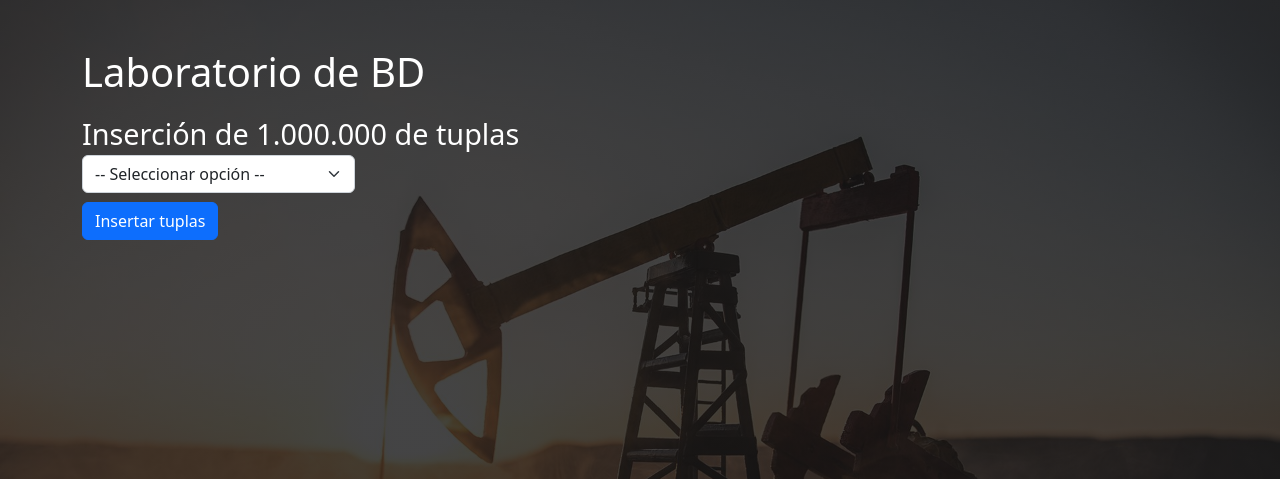
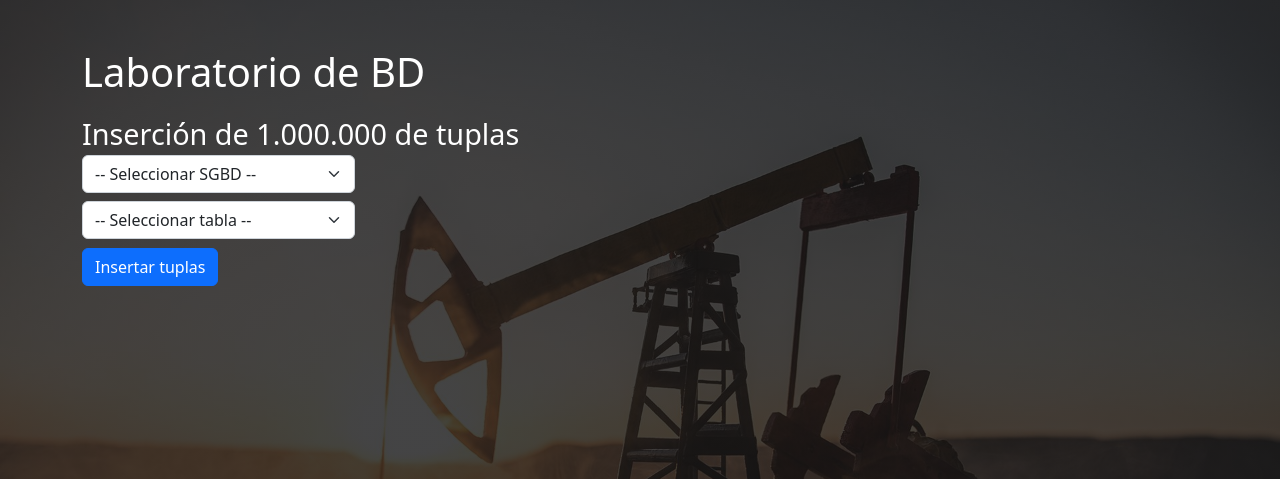
Before and after one commit to fvidalsoto/lab_db, a PHP site: page / in a window 1280 px wide. Shown: the top 479 px of the page. Run offline with PHP 8.4, Linux system fonts and the light colour scheme.

Commit message:
mejoracion

```diff
--- a/index.php
+++ b/index.php
@@ -5,6 +5,7 @@
     <meta charset="utf-8">
     <meta name="viewport" content="width=device-width, initial-scale=1">
     <title>PetroFAI</title>
+    <link rel="icon" type="image/x-icon" href="/img/favicon.ico">
     <link href="https://cdn.jsdelivr.net/npm/bootstrap@5.2.2/dist/css/bootstrap.min.css" rel="stylesheet" integrity="sha384-Zenh87qX5JnK2Jl0vWa8Ck2rdkQ2Bzep5IDxbcnCeuOxjzrPF/et3URy9Bv1WTRi" crossorigin="anonymous">
     <!-- Estilos CSS -->
     <link rel="stylesheet" type="text/css" href="./css/estilos.min.css">
@@ -20,9 +21,14 @@
                     <form class="col-12 col-lg-6" action="" method="POST" id="form-insert">
                         <div class="d-block">
                             <select class="form-select" aria-label="" name="opcion" id="opcion">
-                                <option selected disabled>-- Seleccionar opción --</option>
+                                <option selected disabled value="0">-- Seleccionar SGBD --</option>
                                 <option value="1">MySQL</option>
                                 <option value="2">PostgreSQL</option>
+                            </select>
+                            <select class="form-select mt-2" aria-label="" name="opcion2" id="opcion2">
+                                <option selected disabled value="0">-- Seleccionar tabla --</option>
+                                <option value="1">Actividad (Indice Arbol-B)</option>
+                                <option value="2">Sistema de Extraccion (Indice Hash)</option>
                             </select>
                         </div>
                         <button type="submit" id="insertar" class="btn btn-primary" id="btn-submit">Insertar tuplas</button>
--- a/js/funciones.js
+++ b/js/funciones.js
@@ -14,6 +14,18 @@ function messageAlert(title, text, icon) {
 
 $('#form-insert').on('submit', function (e) {
   e.preventDefault();
+
+  //Validaciones de los select
+  const condicionSGBD = $('#opcion').val() == null;
+  const condicionTabla = $('#opcion2').val() == null;
+
+  if ( condicionSGBD && condicionTabla){
+    messageAlert('Error', 'Debes elegir un SGBD y una tabla', 'error');
+  }else if (condicionSGBD){
+    messageAlert('Error', 'Debes elegir un SGBD', 'error');
+  }else if (condicionTabla){
+    messageAlert('Error', 'Debes elegir una tabla', 'error');
+  }else{
     let formulario = new FormData(this);
     let start = Date.now();
     let end;
@@ -46,4 +58,5 @@ $('#form-insert').on('submit', function (e) {
       },
       error: function () {},
     });
+  }
 });
```
Also changed, not shown: conexion.php (deleted, +0 -24 lines), insert.php (+24 -12 lines), img/favicon.ico (added). Lines whose indentation alone changed are shown as unchanged.
